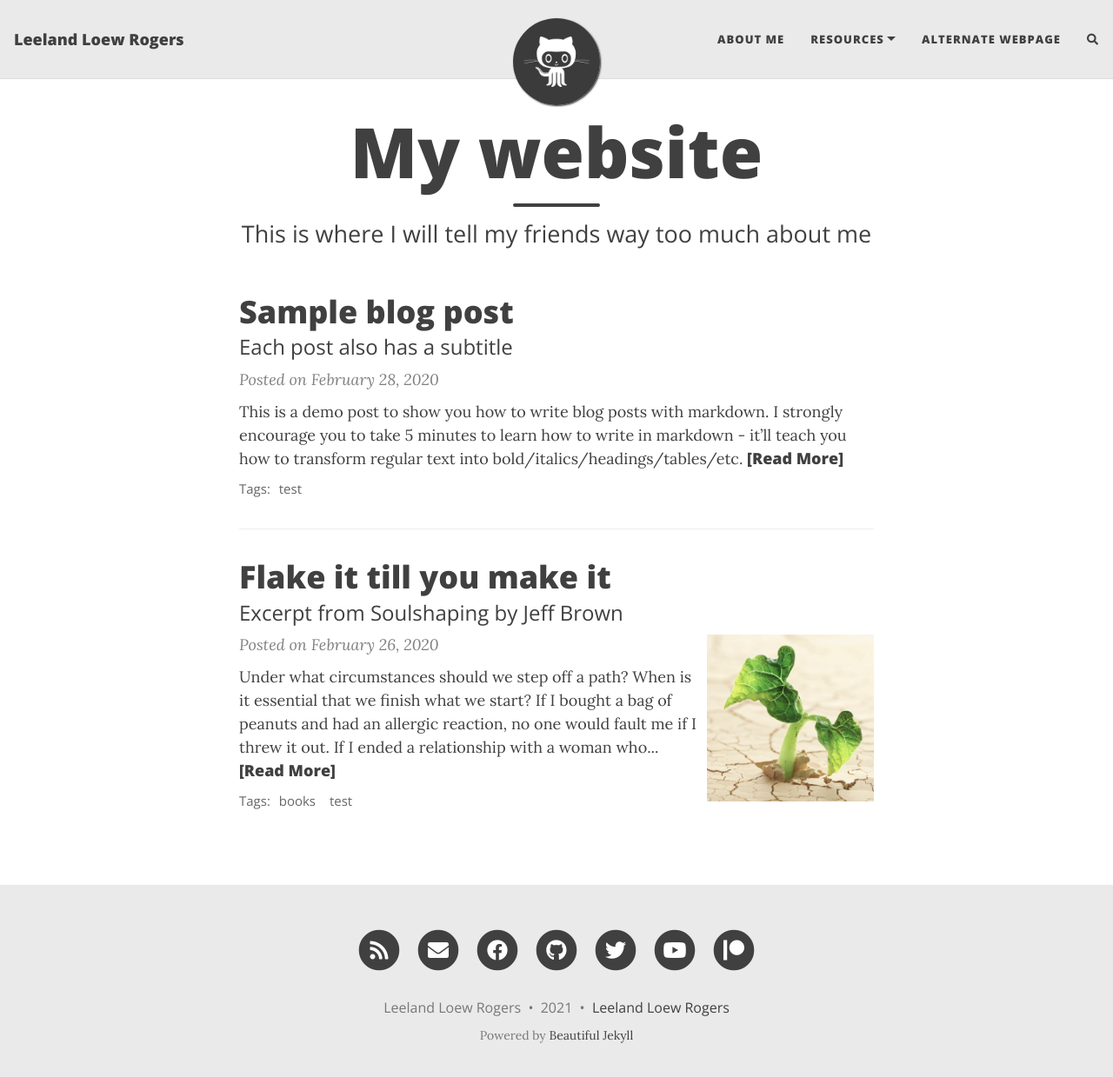
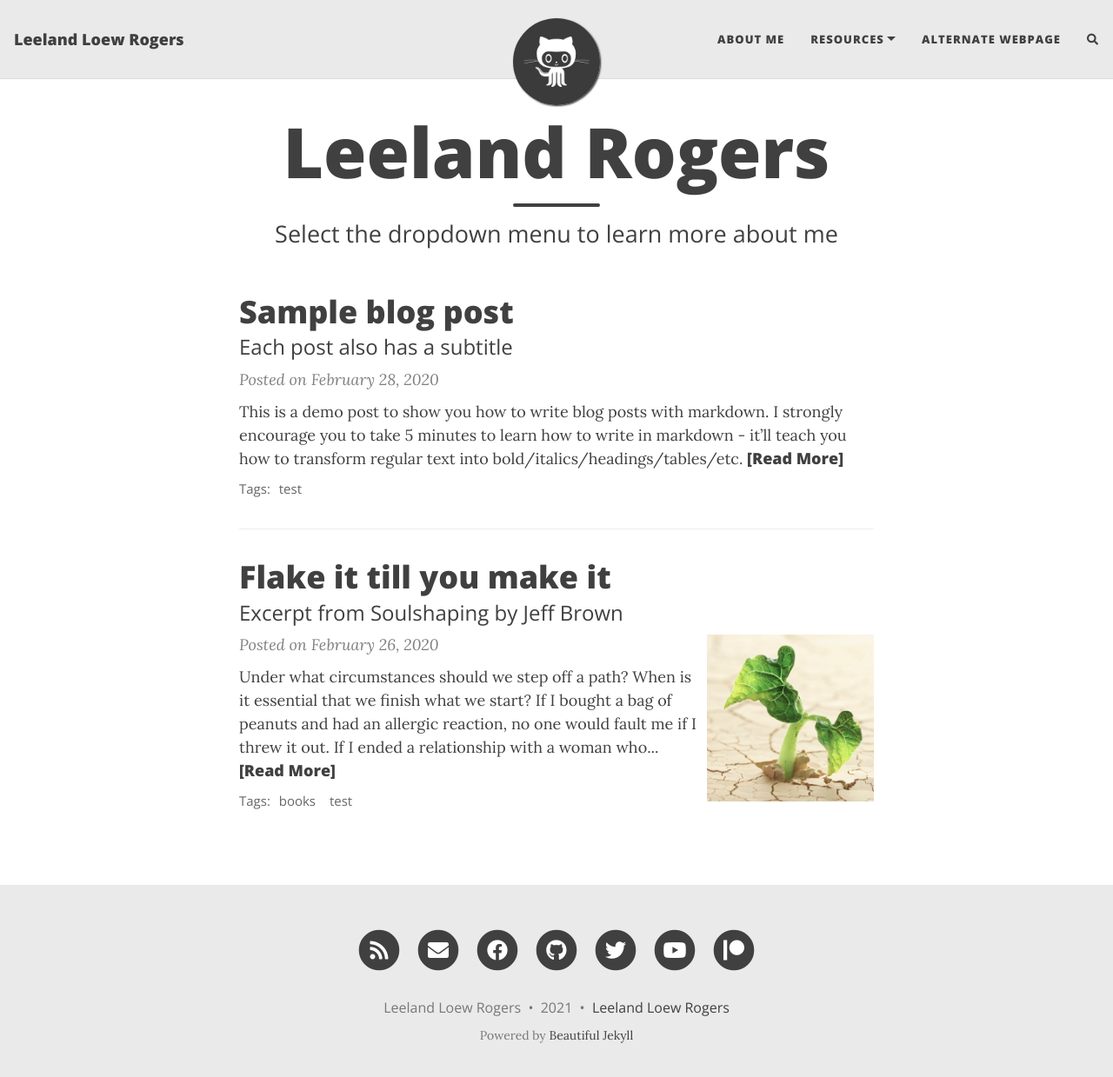
Before and after one commit to LeeLoew/LeelandRogers, a Jekyll site: the page built from index.html, in a window 1280 px wide and 1252 px high. Shown: the top 1239 px of the window at 87% size. Built offline with Jekyll 4.4.1, drawn with Linux system fonts in a browser that asks for light colours; nearby versions of some CDN libraries; the list of posts is cut into pages by our own code; comment, search, counter and statistics services are not loaded.

Commit message:
Finally figured out how to change the header
index.html is what changes the header/subheader for the main page

```diff
--- a/index.html
+++ b/index.html
@@ -1,5 +1,5 @@
 ---
 layout: home
-title: My website
-subtitle: This is where I will tell my friends way too much about me
+title: Leeland Rogers
+subtitle: Select the dropdown menu to learn more about me
 ---
```
Also changed, not shown: 2 other files.
